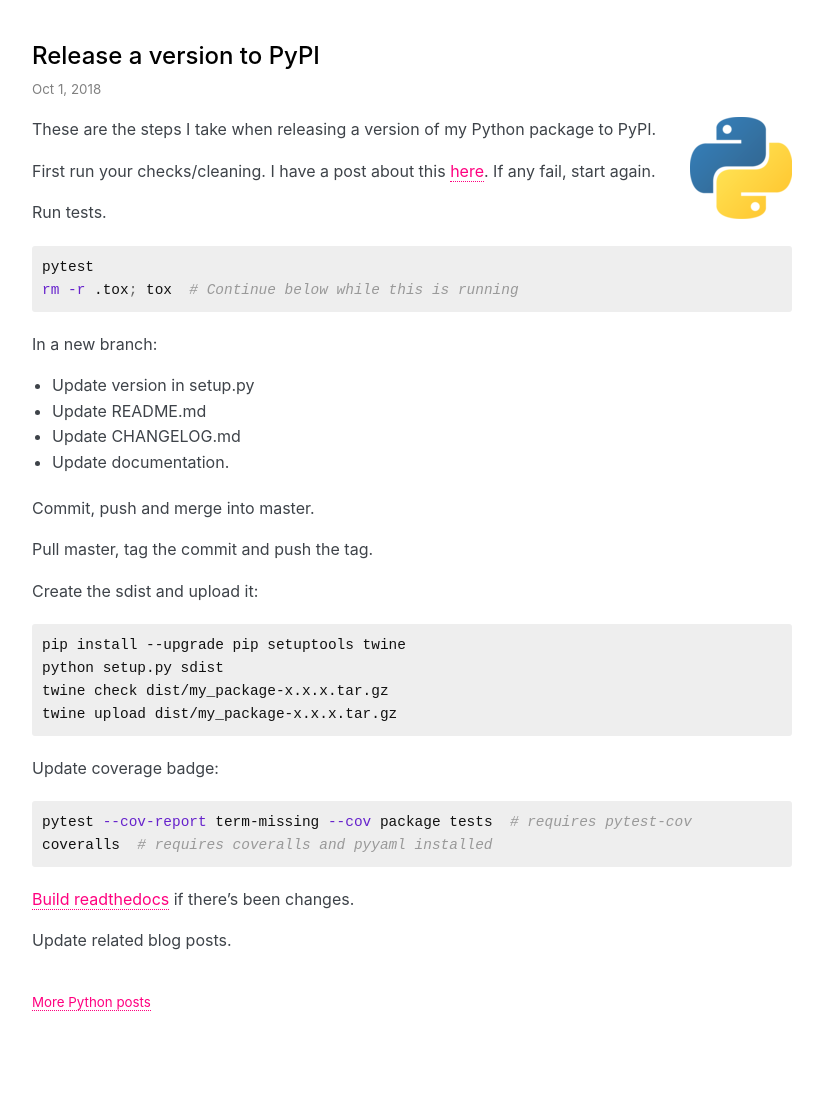
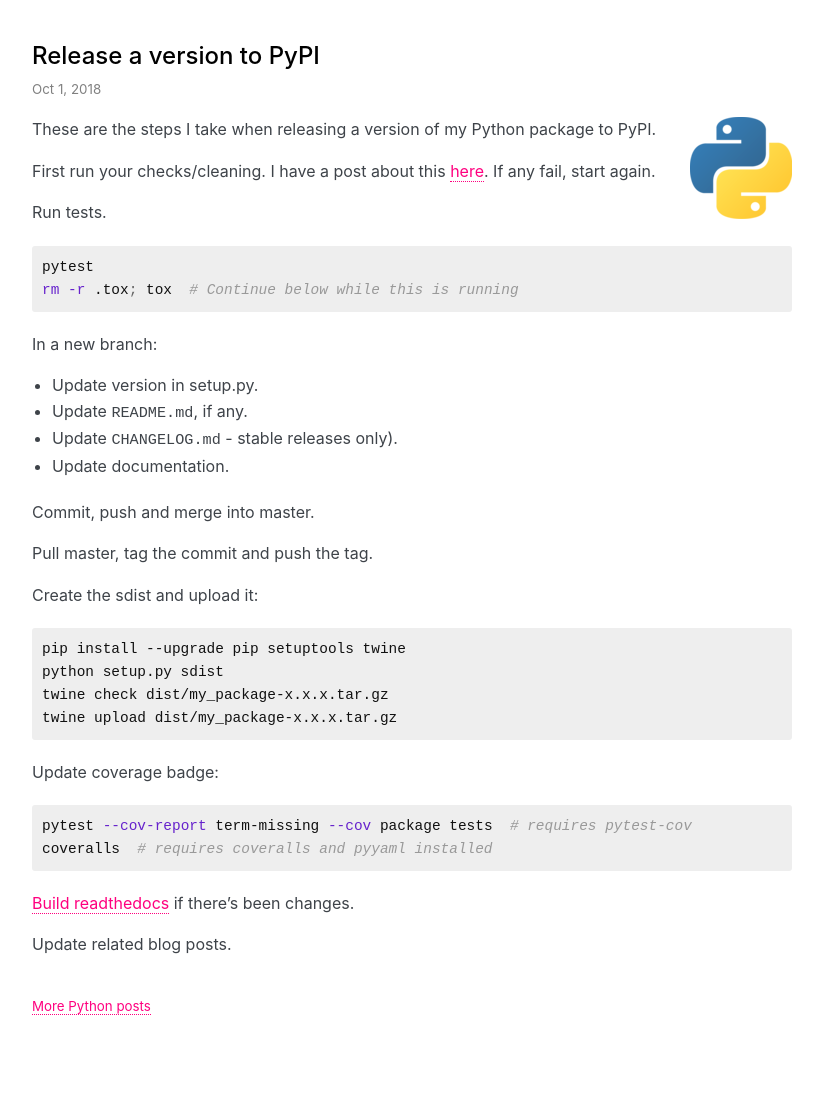
Before and after one commit to explodinglabs/explodinglabs.github.io, a Jekyll site: the page built from _posts/python/2018-10-01-release-new-version-to-pypi.markdown, in a window 1280 px wide. Shown: the whole page, without its empty margins (228-1051 px from the left). Built offline with Jekyll 4.4.1, drawn with Linux system fonts in a browser that asks for light colours; some web fonts are replaced.

Commit message:
Adjust release to pypi

````diff
--- a/_posts/python/2018-10-01-release-new-version-to-pypi.markdown
+++ b/_posts/python/2018-10-01-release-new-version-to-pypi.markdown
@@ -21,9 +21,9 @@
 ```
 
 In a new branch:
-- Update version in setup.py
-- Update README.md
-- Update CHANGELOG.md
+- Update version in setup.py.
+- Update `README.md`, if any.
+- Update `CHANGELOG.md` - stable releases only).
 - Update documentation.
 
 Commit, push and merge into master.
````
